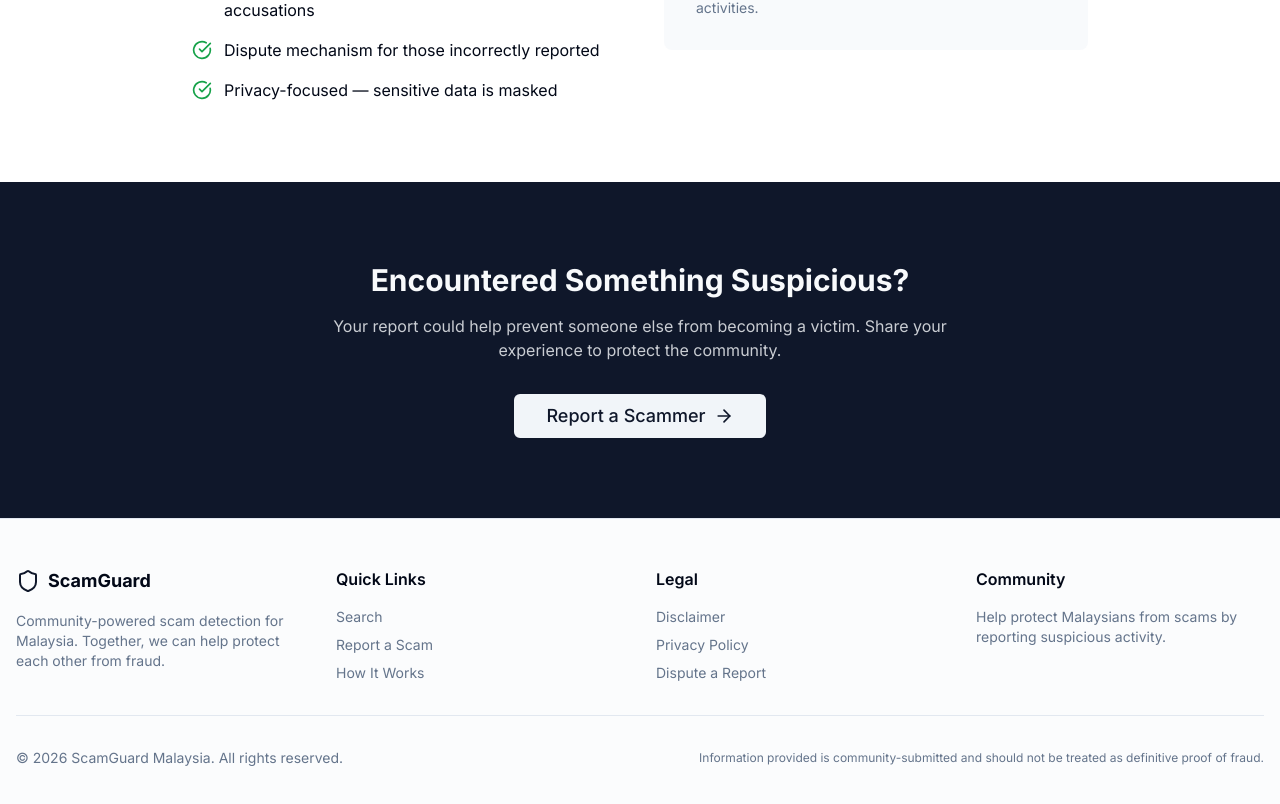
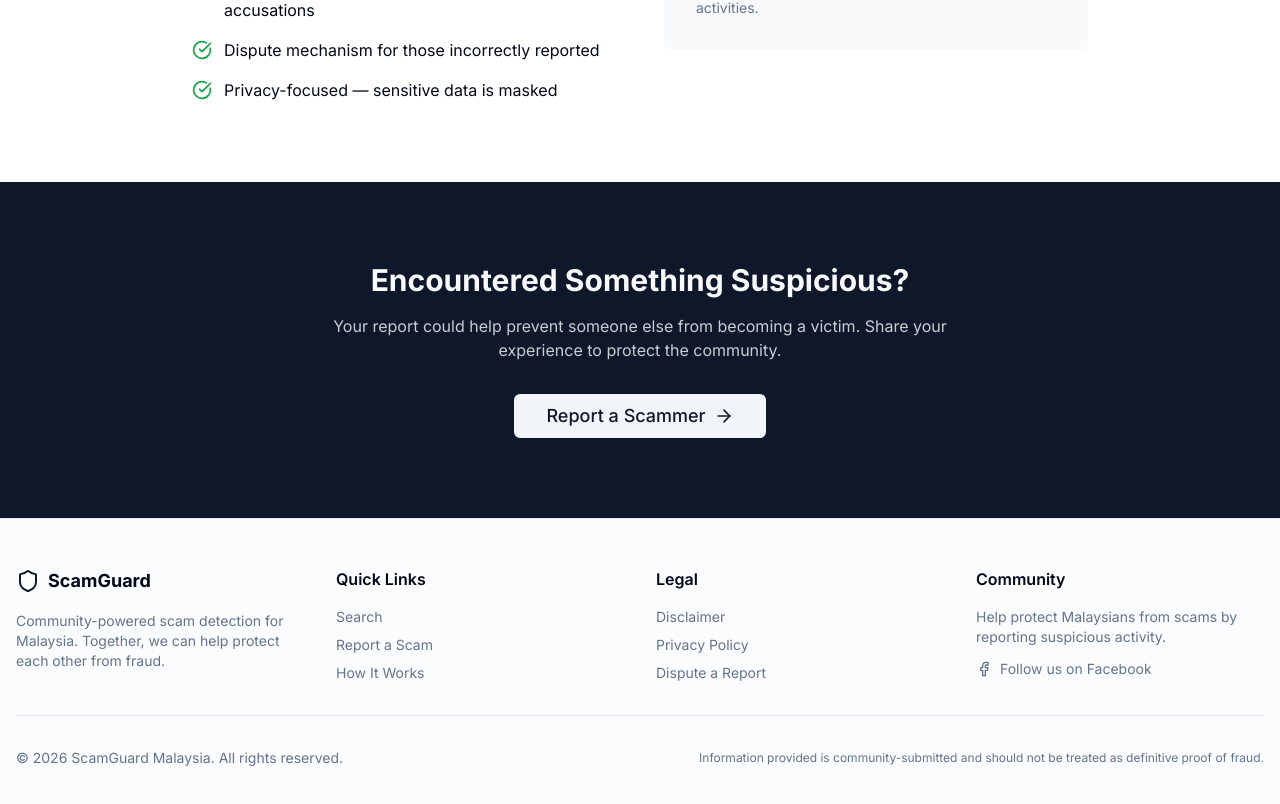
Before and after one commit to nicuk/scamguards, a Next.js app: page / in a window 1280 px wide. Shown: the part 2184-2988 px from the top of the page. Built offline with nearby package versions, Linux system fonts and the light colour scheme; no server answers; the database is empty.

Commit message:
Add Facebook page link for community engagement

```diff
--- a/components/layout/footer.tsx
+++ b/components/layout/footer.tsx
@@ -1,5 +1,5 @@
 import Link from "next/link";
-import { Shield } from "lucide-react";
+import { Shield, Facebook } from "lucide-react";
 
 export function Footer() {
   return (
@@ -83,10 +83,21 @@ export function Footer() {
           {/* Contact */}
           <div>
             <h4 className="font-semibold mb-4">Community</h4>
-            <ul className="space-y-2 text-sm">
+            <ul className="space-y-3 text-sm">
               <li className="text-muted-foreground">
                 Help protect Malaysians from scams by reporting suspicious
                 activity.
+              </li>
+              <li>
+                <a
+                  href="https://www.facebook.com/profile.php?id=61587108193943"
+                  target="_blank"
+                  rel="noopener noreferrer"
+                  className="inline-flex items-center gap-2 text-muted-foreground hover:text-primary transition-colors"
+                >
+                  <Facebook className="h-4 w-4" />
+                  <span>Follow us on Facebook</span>
+                </a>
               </li>
             </ul>
           </div>
--- a/lib/seo-config.ts
+++ b/lib/seo-config.ts
@@ -154,9 +154,7 @@ export function generateOrganizationSchema() {
       name: "Malaysia",
     },
     sameAs: [
-      // Add social media URLs when available
-      // "https://twitter.com/scamguardmy",
-      // "https://facebook.com/scamguardmy",
+      "https://www.facebook.com/profile.php?id=61587108193943",
     ],
   };
 }
```
